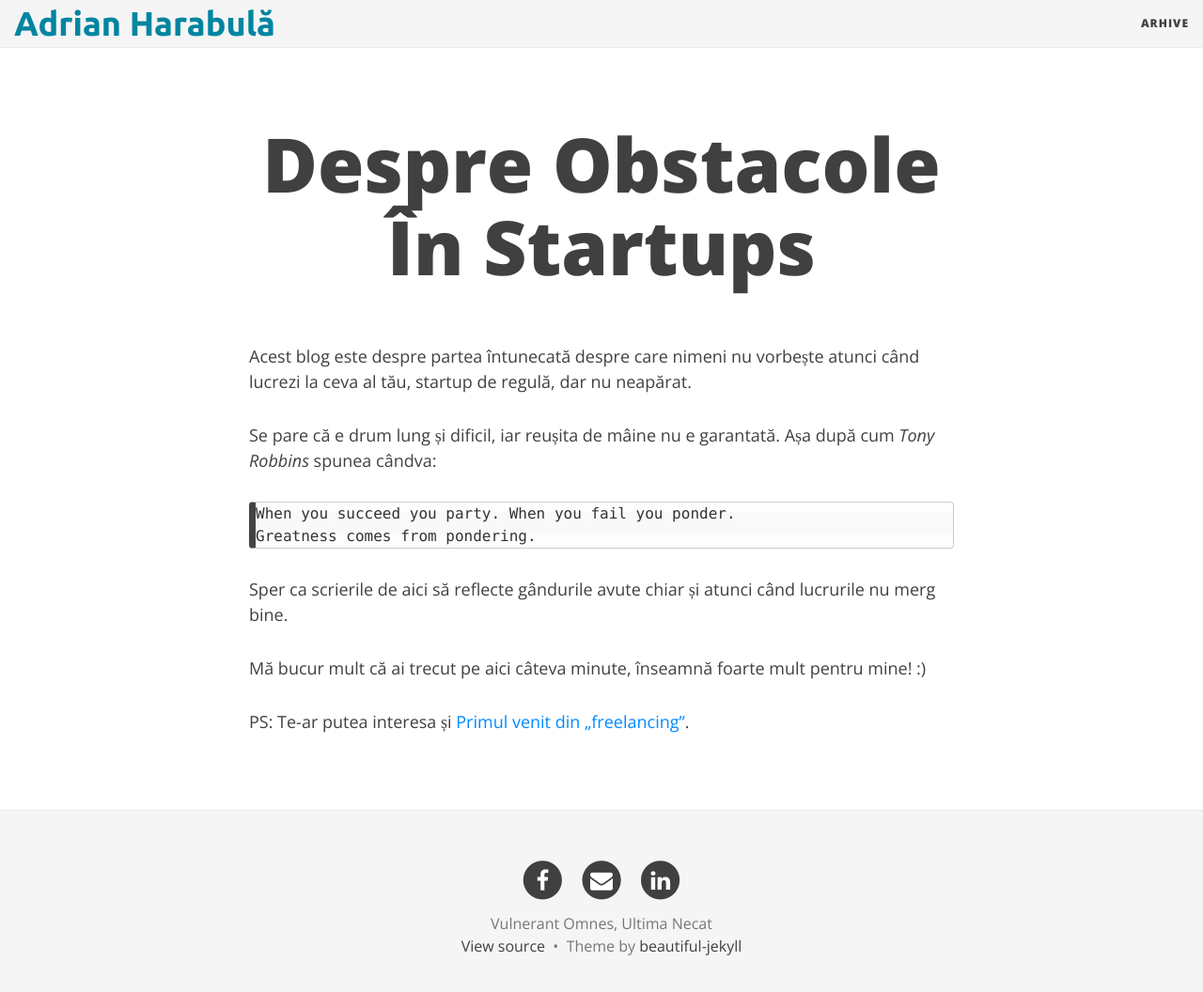
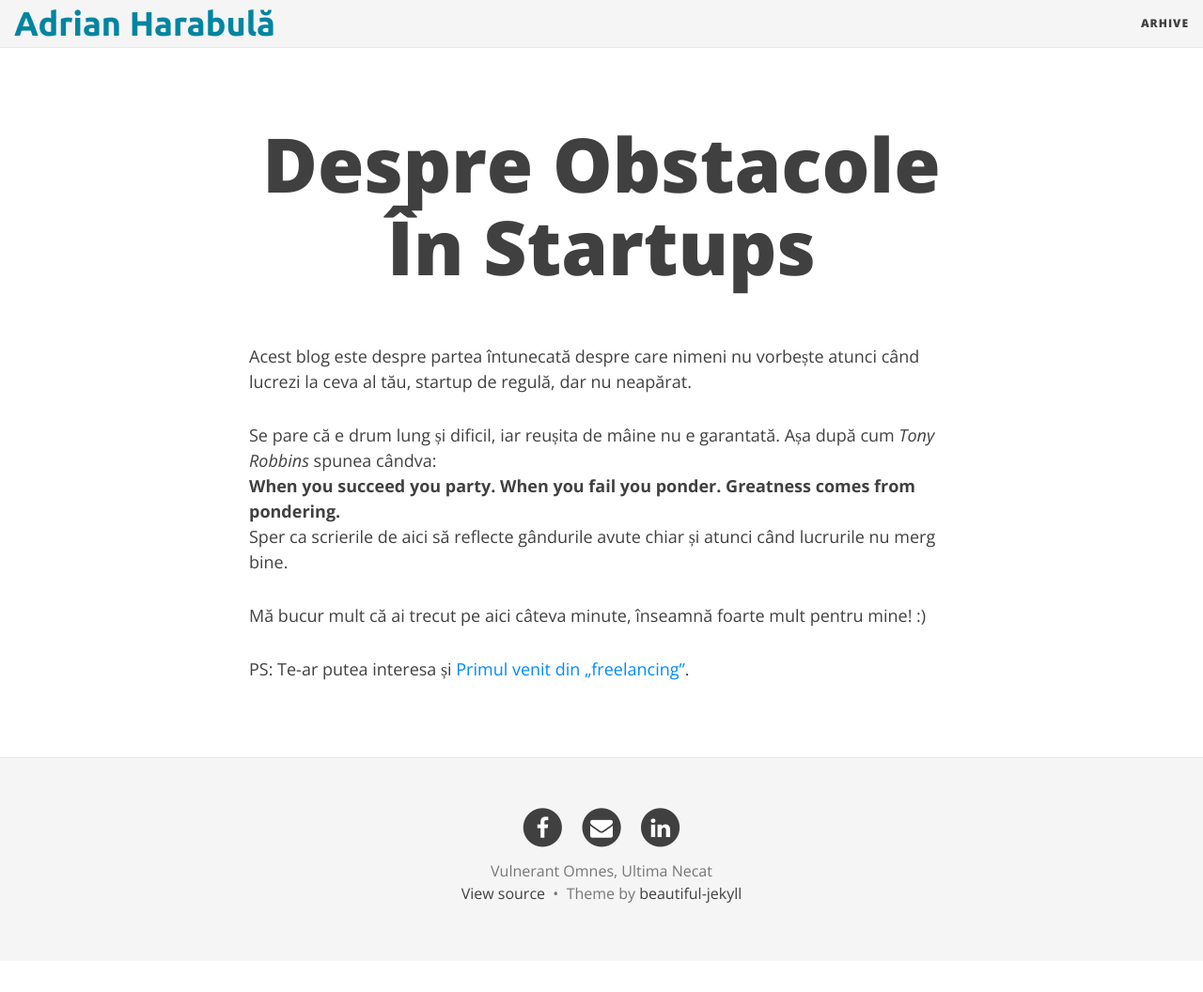
Before and after one commit to adrianharabula/adrianharabula.github.io, a Jekyll site: the page built from index.md, in a window 1280 px wide and 1079 px high. Shown: the top 1056 px of the window at 94% size. Built offline with Jekyll 4.4.1, drawn with Linux system fonts in a browser that asks for light colours; nearby versions of some CDN libraries; the list of posts is cut into pages by our own code.

Commit message:
Removes quote from codeblock

````diff
--- a/index.md
+++ b/index.md
@@ -8,10 +8,7 @@ overridetitle: true
 Acest blog este despre partea întunecată despre care nimeni nu vorbește atunci când lucrezi la ceva al tău, startup de regulă, dar nu neapărat.
 
 Se pare că e drum lung și dificil, iar reușita de mâine nu e garantată. Așa după cum _Tony Robbins_ spunea cândva:
-```
-When you succeed you party. When you fail you ponder.
-Greatness comes from pondering.
-```
+__When you succeed you party. When you fail you ponder. Greatness comes from pondering.__
 Sper ca scrierile de aici să reflecte gândurile avute chiar și atunci când lucrurile nu merg bine.
 
 Mă bucur mult că ai trecut pe aici câteva minute, înseamnă foarte mult pentru mine! :)
````
